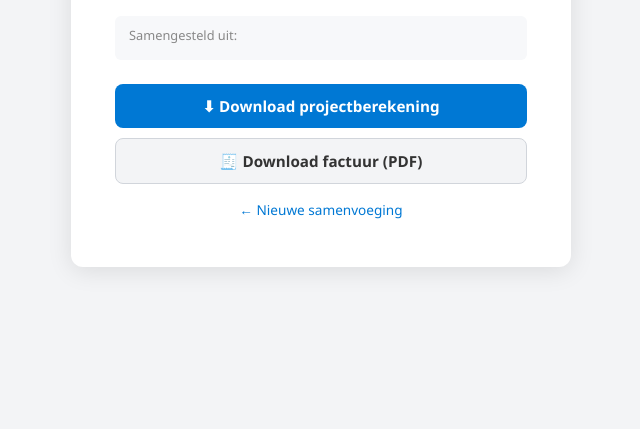
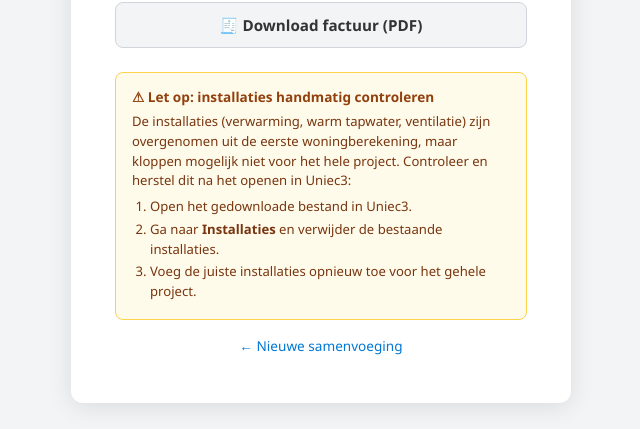
Before and after one commit to julianmvanderveer-dev/uniec3-projectberekening, a Flask app: template templates/success.html in a window 1280 px wide. Shown: the part 371-800 px from the top of the page, without its empty margins (319-959 px from the left). Run offline with Flask 3, Linux system fonts and the light colour scheme; the template is opened without the code that fills it, so the values that code supplies are empty.

Commit message:
Voeg waarschuwing toe: installaties handmatig controleren na samenvoeging
Op de checkout-pagina (kort, voor betaling) en success-pagina (uitgebreid,
met stapsgewijze instructie) wordt de gebruiker erop gewezen dat verwarming,
warm tapwater en ventilatie-installaties na het openen in Uniec3 handmatig
verwijderd en opnieuw toegevoegd moeten worden.

Co-Authored-By: Claude Sonnet 4.6 <noreply@anthropic.com>

```diff
--- a/templates/success.html
+++ b/templates/success.html
@@ -28,6 +28,12 @@
     .back { display: block; margin-top: 16px; font-size: .85rem; color: #0078d4;
             text-decoration: none; }
     .back:hover { text-decoration: underline; }
+    .warning { background: #fffbeb; border: 1px solid #fcd34d; border-radius: 8px;
+               padding: 14px 16px; margin-top: 24px; text-align: left; }
+    .warning-title { font-size: .85rem; font-weight: 700; color: #92400e; margin-bottom: 6px; }
+    .warning-body { font-size: .82rem; color: #78350f; line-height: 1.5; }
+    .warning-body ol { padding-left: 18px; margin-top: 6px; }
+    .warning-body li { margin-bottom: 3px; }
   </style>
 </head>
 <body>
@@ -47,6 +53,20 @@
     <a href="/download-invoice/{{ file_id }}" class="btn btn-secondary">🧾 Download factuur (PDF)</a>
   </div>
 
+  <div class="warning">
+    <div class="warning-title">⚠ Let op: installaties handmatig controleren</div>
+    <div class="warning-body">
+      De installaties (verwarming, warm tapwater, ventilatie) zijn overgenomen uit de eerste
+      woningberekening, maar kloppen mogelijk niet voor het hele project. Controleer en herstel
+      dit na het openen in Uniec3:
+      <ol>
+        <li>Open het gedownloade bestand in Uniec3.</li>
+        <li>Ga naar <strong>Installaties</strong> en verwijder de bestaande installaties.</li>
+        <li>Voeg de juiste installaties opnieuw toe voor het gehele project.</li>
+      </ol>
+    </div>
+  </div>
+
   <a href="/" class="back">← Nieuwe samenvoeging</a>
 </div>
 </body>
```
Also changed, not shown: templates/checkout.html (+10 -0 lines).
